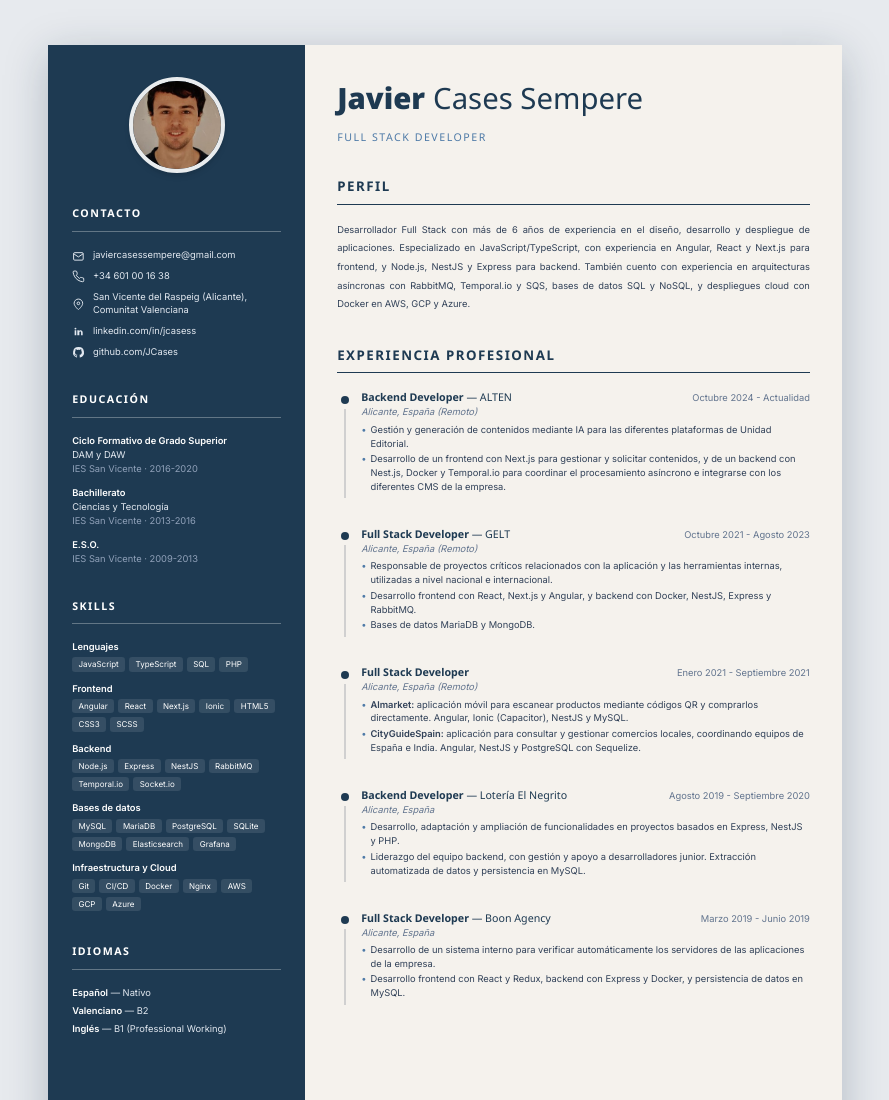
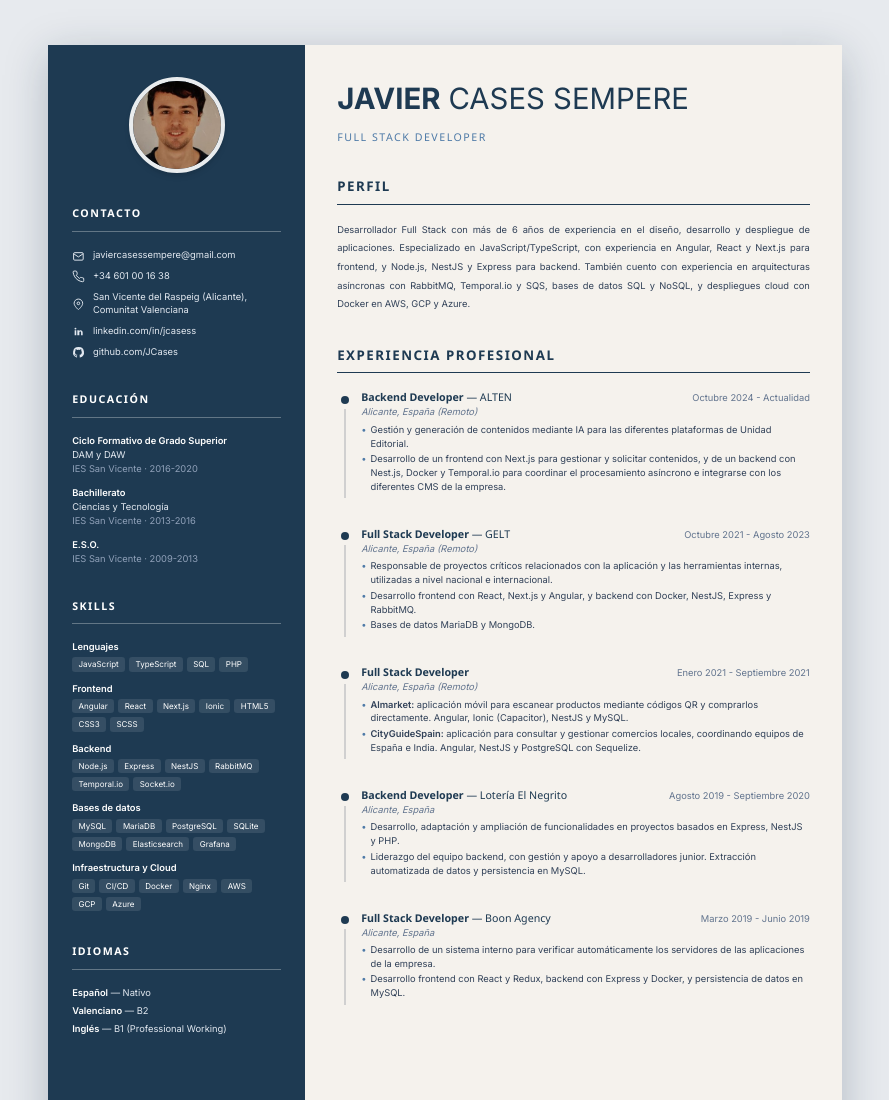
Before and after one commit to JCases/jcases.github.io, a website: page index.html in a window 1280 px wide. Shown: the top 1100 px of the page, without its empty margins (195-1084 px from the left). Drawn offline with Linux system fonts and the light colour scheme.

Commit message:
Update header name

```diff
--- a/src/input.css
+++ b/src/input.css
@@ -98,10 +98,11 @@
 
 @utility cv-first-name {
   font-weight: 800;
-  font-family: var(--font-heading);
+  font-family: var(--font-sans);
   font-size: 22pt;
   line-height: 1.5;
   color: var(--color-navy);
+  text-transform: uppercase;
 }
 
 @utility cv-name-container {
@@ -111,11 +112,12 @@
 }
 
 @utility cv-name {
-  font-family: var(--font-heading);
+  font-family: var(--font-sans);
   font-size: 22pt;
   font-weight: 400;
   line-height: 1.5;
   color: var(--color-navy);
+  text-transform: uppercase;
 }
 
 @utility cv-subtitle {
```
Also changed, not shown: assets/tailwind.css.
